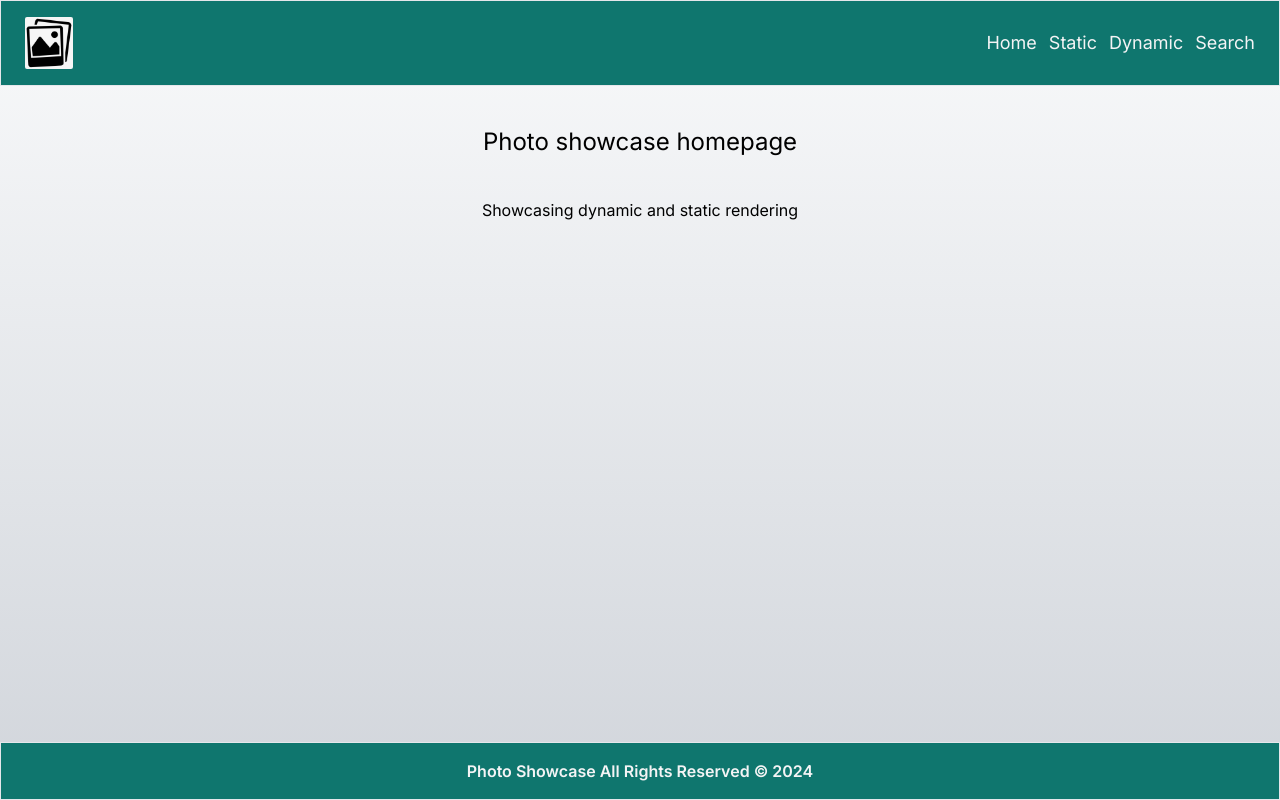
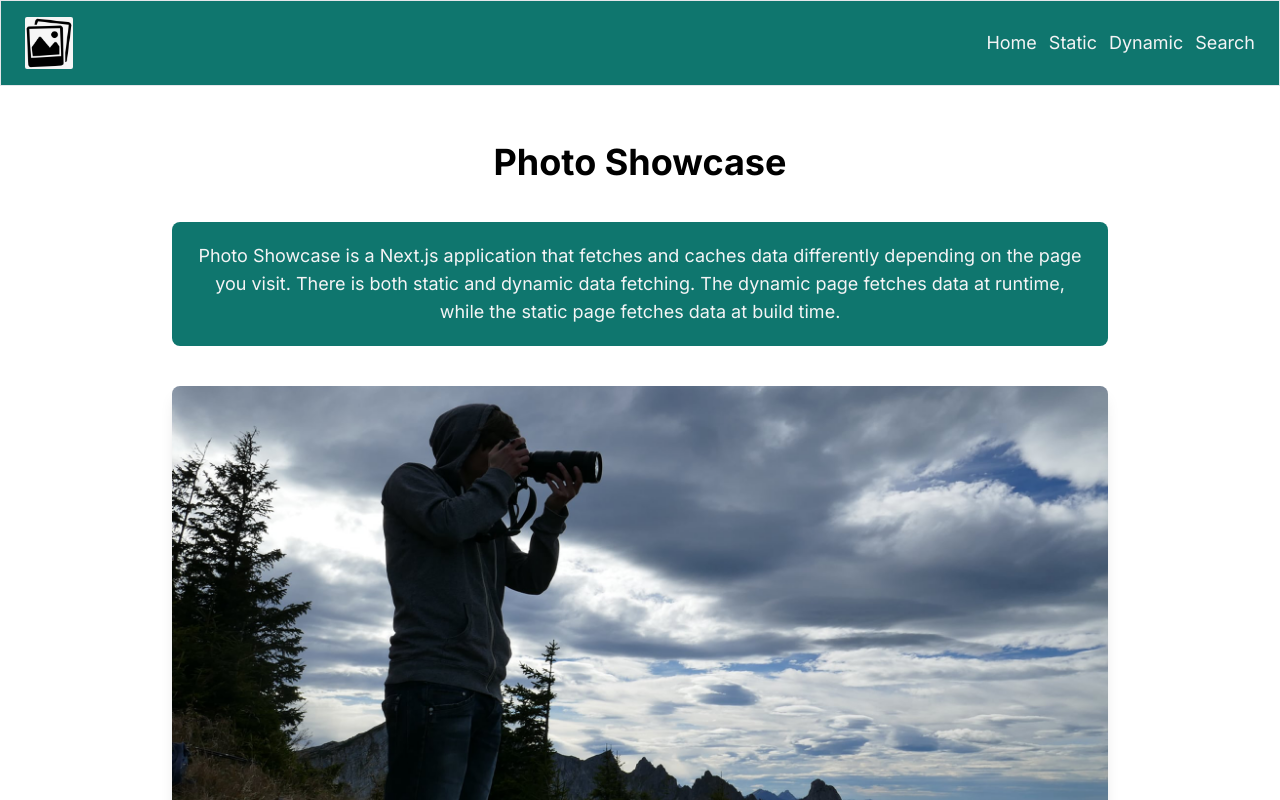
Before and after one commit to acktreptow/photo-showcase, a Next.js app: page / in a window 1280 px wide. Shown: the top 800 px of the page. Built offline with nearby package versions, Linux system fonts and the light colour scheme.

Commit message:
add homepage photo

```diff
--- a/src/app/page.tsx
+++ b/src/app/page.tsx
@@ -1,8 +1,22 @@
+import Image from "next/image";
+import homepageImg from "../../public/images/homepage-photo.png";
+
 function Homepage() {
   return (
-    <main className="container mx-auto flex-grow">
-      <h1 className="text-2xl text-center p-10">Photo showcase homepage</h1>
-      <p className="text-center">Showcasing dynamic and static rendering</p>
+    <main className="bg-white container mx-auto flex-grow p-4">
+      <h1 className="text-4xl text-center my-10 font-bold">Photo Showcase</h1>
+      <p className="bg-teal-700 text-center rounded-lg text-zinc-100 p-3 mb-5 text-lg md:w-3/4 lg:p-5 lg:mb-10 md:mx-auto">
+        Photo Showcase is a Next.js application that fetches and caches data
+        differently depending on the page you visit. There is both static and
+        dynamic data fetching. The dynamic page fetches data at runtime, while
+        the static page fetches data at build time.
+      </p>
+      <Image
+        src={homepageImg}
+        alt="A man taking photos in nature"
+        className="rounded-lg md:w-3/4 mx-auto shadow-lg mb-10"
+      />
+      <p className="font-semibold text-center text-2xl">Enjoy the showcase!</p>
     </main>
   );
 }
```
Also changed, not shown: public/images/homepage-photo.png (added).
